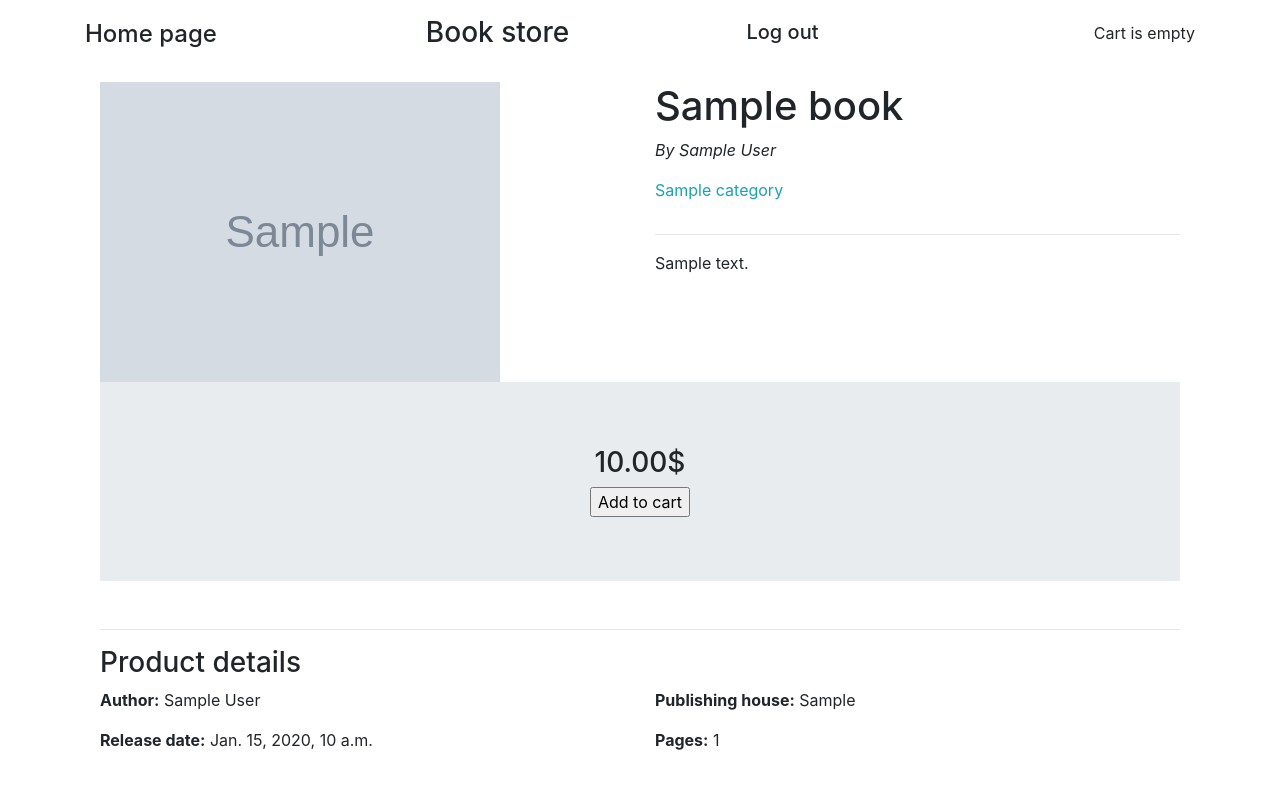
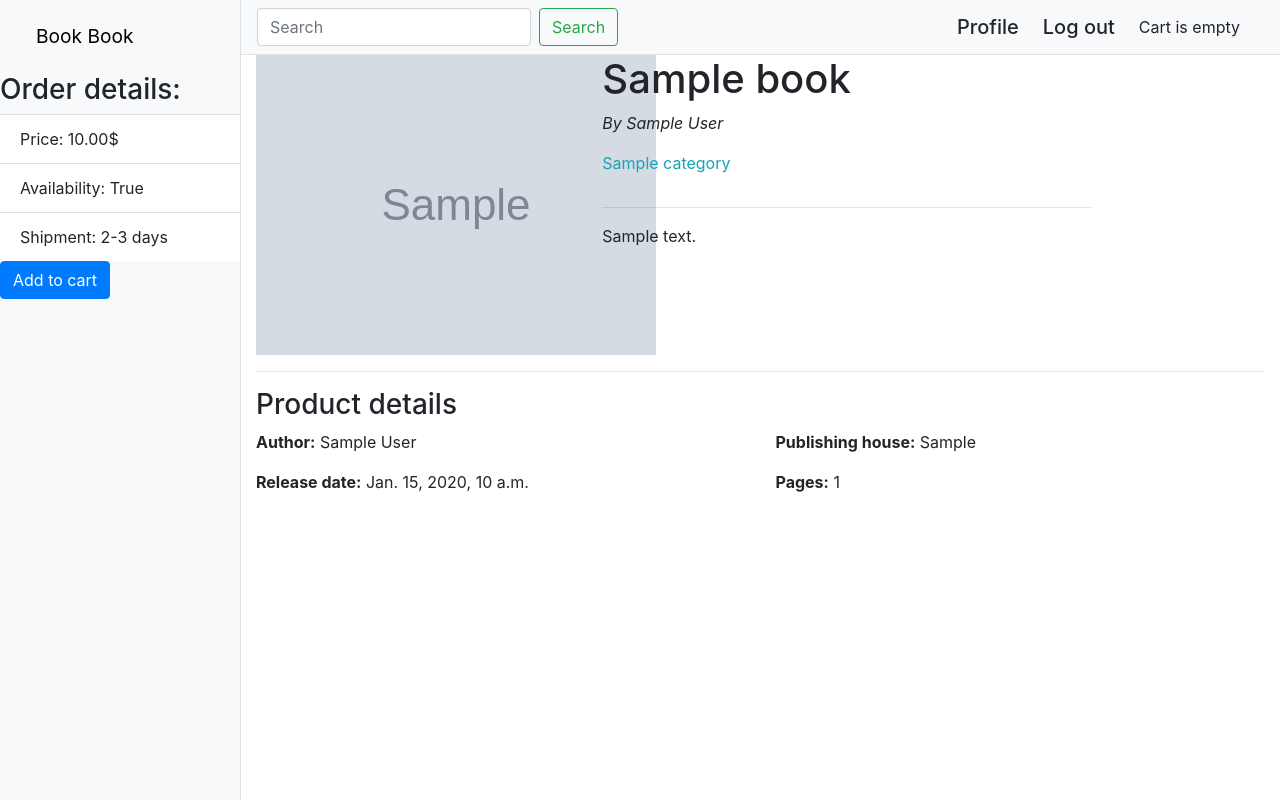
Before and after one commit to hubertpie/book_store_django, a Django app: the page made by book_store/shop/templates/shop/base.html in a window 1280 px wide. Run offline with Django 3.2, Linux system fonts and the light colour scheme; the first user in the database is signed in; tables that the repository leaves empty hold one stand-in row (Sample ...); some libraries are stand-ins or nearby versions.

Commit message:
modified style for base and book detail templates

```diff
--- /dev/null
+++ b/book_store/shop/static/mycss.css
@@ -0,0 +1,50 @@
+ #wrapper {
+  overflow-x: hidden;
+}
+
+#sidebar-wrapper {
+min-height: 100vh;
+margin-left: -15rem;
+-webkit-transition: margin .25s ease-out;
+-moz-transition: margin .25s ease-out;
+-o-transition: margin .25s ease-out;
+transition: margin .25s ease-out;
+}
+
+#sidebar-wrapper .sidebar-heading {
+padding: 0.875rem 1.25rem;
+font-size: 1.2rem;
+}
+
+#sidebar-wrapper .list-group {
+width: 15rem;
+}
+
+#page-content-wrapper {
+min-width: 100vw;
+}
+
+#wrapper.toggled #sidebar-wrapper {
+margin-left: 0;
+}
+
+@media (min-width: 768px) {
+#sidebar-wrapper {
+  margin-left: 0;
+}
+
+#page-content-wrapper {
+  min-width: 0;
+  width: 100%;
+}
+
+#wrapper.toggled #sidebar-wrapper {
+  margin-left: -15rem;
+}
+}
+
+a.deco-none {
+  color:#000000 !important;
+  text-decoration:none;
+
+}
--- a/book_store/shop/templates/shop/base.html
+++ b/book_store/shop/templates/shop/base.html
@@ -1,36 +1,61 @@
 <!DOCTYPE html>
-<html>
+<html lang="en">
+
 <head>
-	<title>
-		{% block title %}
+
+  <meta charset="utf-8">
+  <meta name="viewport" content="width=device-width, initial-scale=1, shrink-to-fit=no">
+  <meta name="description" content="">
+  <meta name="author" content="">
+
+  <title>Book Book</title>
+  <link rel="stylesheet" type="text/css" href="/static/bootstrap.css">
+	<link rel="stylesheet" type="text/css" href="/static/mycss.css">
+
+</head>
+
+<body>
+  <div class="d-flex" id="wrapper">
+    <div class="bg-light border-right" id="sidebar-wrapper">
+      <div class="sidebar-heading">
+        <a class="nav-link deco-none" href="/shop">Book Book</a>
+      </div>
+      <div class="list-group list-group-flush">
+      {% block sidebar %}
+      {% if categories %}
+        {% for category in categories %}
+        <a class="list-group-item list-group-item-action bg-light" href="{{  category.get_absolute_url }}">{{ category.name }}</a>
+        {% endfor %}
+      {% endif %}
       {% endblock %}
-	</title>
-	<meta name="viewport" content="width=device-width, initial-scale=1.0">
-	<link rel="stylesheet" type="text/css" href="/static/bootstrap.css">
-</head>
-<body>
-<div class="container">
-	<header class="blog-header py-3">
-		<div class="row flex-nowrap justify-content-between align-items-center">
-			<div class="col-3 pt-1">
-			  <a class="h4" href="{% url 'shop:book_list' %}">Home page</a>
       </div>
-			<div class="col-3 text-center">
-			  <a class="h3" href="{% url 'shop:book_list' %}">Book store</a>
     </div>
-			<div class="col-3 text-center">
+    <div id="page-content-wrapper">
+      <nav class="navbar navbar-expand-lg navbar-light bg-light border-bottom">
+        <div class="collapse navbar-collapse" id="navbarSupportedContent">
+          <form class="form-inline">
+            <input class="form-control mr-sm-2" type="search" placeholder="Search" aria-label="Search">
+            <button class="btn btn-outline-success my-2 my-sm-0" type="submit">Search</button>
+          </form>
+          <ul class="navbar-nav ml-auto mt-2 mt-lg-0">
             {% if request.user.is_authenticated %}
-					<a class="h5" href="{% url 'account:logout' %}">Log out</a>
+            <li class="nav-item mr-4">
+              <a class="h5" href="#">Profile</a>
+            </li>
+            <li class="nav-item mr-4">
+              <a class="h5" href="{% url 'account:login' %}">Log out</a>
+            </li>
             {%else %}
+            <li class="nav-item mr-4">
               <a class="h5" href="{% url 'account:login' %}">Log in</a>
+            </li>
             {% endif %}
-			  </div>
-			<div class="col-3 d-flex justify-content-end align-items-center">
+            <li class="nav-item mr-4">
               {% with total_items=cart|length %}
               {% if cart|length > 0 %}
-					<p class="text-primary">
+                <p>
                   <strong>Cart: </strong>
-						<a href="{% url 'cart:cart_detail' %}">
+                  <a class="deco-none" href="{% url 'cart:cart_detail' %}">
                     {{ total_items }} Product{{ total_items|pluralize:'s'}}
                     {{ cart.get_total_price }}
                   </a>
@@ -39,21 +64,18 @@
                   Cart is empty
               {% endif %}
               {% endwith %}
+            </li>
+          </ul>
         </div>
-		  </div>
-	</header>
-
-	<div class="nav-scroller py-1 mb-2">
-		<nav class="nav d-flex justify-content-between">
-			{% for category in categories %}
-			<a class="p-2 text-dark" href="{{  category.get_absolute_url }}">{{ category.name }}</a>
-			{% endfor %}
       </nav>
-	</div>
-<div class="container">
+      <div class="container-fluid">
         {% block content %}
         {% endblock %}
       </div>
     </div>
+    <!-- /#page-content-wrapper -->
+
+  </div>
 </body>
+
 </html>
--- a/book_store/shop/templates/shop/book/detail.html
+++ b/book_store/shop/templates/shop/book/detail.html
@@ -5,9 +5,23 @@
 {{ book.title }}
 {% endblock %}
 
+{% block sidebar %}
+    <h3>Order details:</h3>
+    <ul class="list-group list-group-flush">
+        <li class="list-group-item">Price: {{ book.price }}$</li>
+        <li class="list-group-item">Availability: {{ book.available }}</li>
+        <li class="list-group-item">Shipment: 2-3 days</li>
+      </ul>
+    <form action="{% url 'cart:cart_add' book.id %}" method="POST">
+        {{ cart_product_form }}
+        {% csrf_token %}
+    <input class="btn btn-primary" type="submit" value="Add to cart">
+    </form>
+{%  endblock %}
+
 {% block content %}
 <div class="row">
-    <div class="col">
+    <div class="col-4">
         {% load thumbnail %}
         {% thumbnail book.image "250" as im %}
         <img src="{% if im %}{{ im.url }}{% else %}{% static 'img/no-image.jpg' %}{% endif %}" alt="Card image cap">
@@ -32,22 +46,6 @@
             {{ book.description|truncatewords:100 }}
         </p>
     </div>
-    <div class="col">
-        <div class="jumbotron jumbotron-fluid">
-            <div class="container">
-              <p class="h3 text-center">{{ book.price }}$</p>
-              <div class="text-center">
-                <div class="btn-group">
-                    <form action="{% url 'cart:cart_add' book.id %}" method="POST">
-                        {{ cart_product_form }}
-                        {% csrf_token %}
-                        <input type="submit" value="Add to cart">
-                    </form>
-                </div>
-              </div>
-            </div>
-          </div>
-    </div>
 </div>
 <hr>
 <div class="class">
```
Lines whose indentation alone changed are shown as unchanged.
